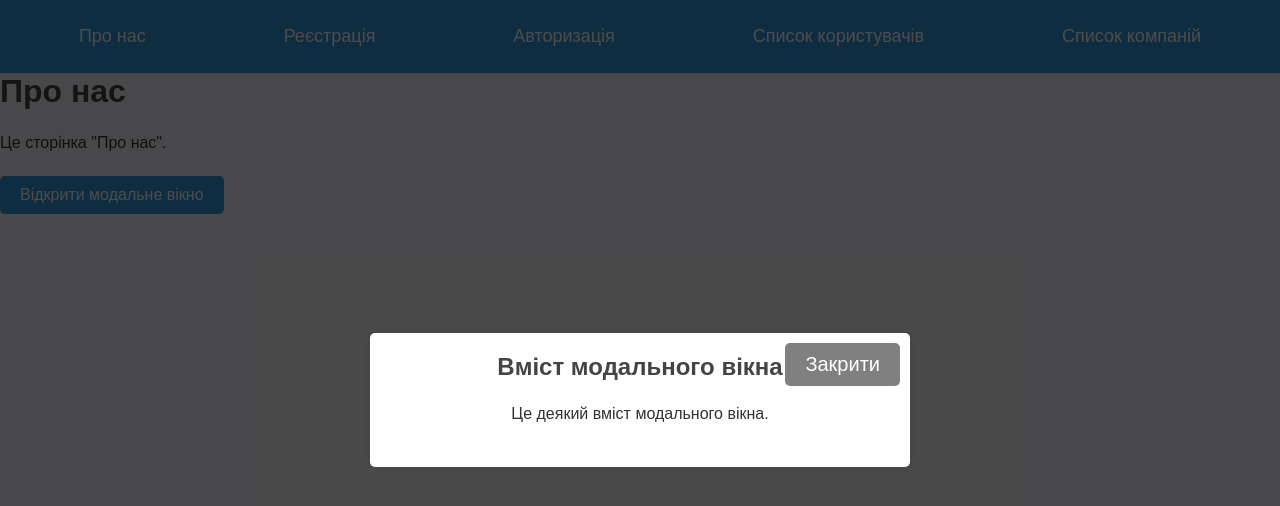
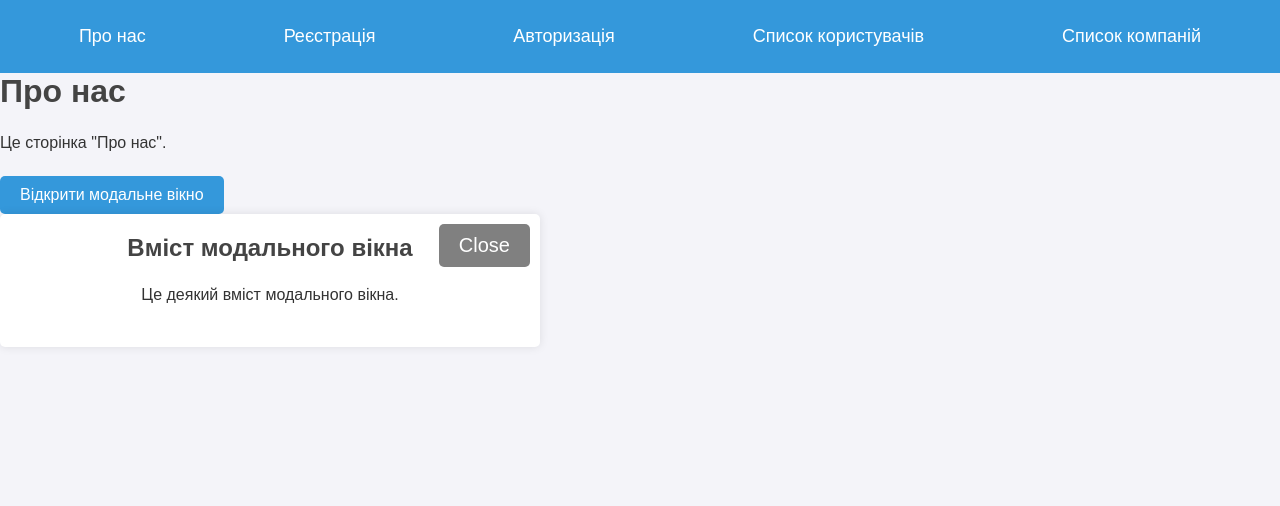
Before and after one commit to Mizhik/intership_front, a React (Vite) app: page / in a window 1280 px wide. Both pictures are taken after a click on the button "Відкрити модальне вікно". Shown: the top 506 px of the page. Built offline with nearby package versions, Linux system fonts and the light colour scheme.

Commit message:
add portal, add folders

```diff
--- a/index.html
+++ b/index.html
@@ -1,4 +1,4 @@
-<!doctype html>
+<!DOCTYPE html>
 <html lang="en">
   <head>
     <meta charset="UTF-8" />
@@ -7,6 +7,7 @@
   </head>
   <body>
     <div id="root"></div>
+    <div id="modal"></div>
     <script type="module" src="/src/main.tsx"></script>
   </body>
 </html>
--- a/src/pages/Modal/Modal.tsx
+++ b/src/pages/Modal/Modal.tsx
@@ -1,23 +1,23 @@
 import { ReactNode } from "react"
-import "./Modal.css" // Припустимо, що у вас є базові стилі для модального вікна
+import "./Modal.css"
+import { createPortal } from "react-dom"
 
-interface ModalProps {
+export interface ModalProps {
   isOpen: boolean
   onClose: () => void
   children: ReactNode
 }
 
-const Modal = ({ isOpen, onClose, children }: ModalProps) => {
-  if (!isOpen) return null
+export default function Modal({ isOpen, onClose, children }: ModalProps) {
+  const element = document.querySelector("#modal")
 
-  return (
-    <div className="modal-backdrop">
-      <div className="modal">
-        <button onClick={onClose}>Закрити</button>
-        {children}
-      </div>
-    </div>
-  )
+  return element && isOpen
+    ? createPortal(
+        <div className="modal">
+          <div>{children}</div>
+          <button onClick={onClose}>Close</button>
+        </div>,
+        element
+      )
+    : null
 }
-
-export default Modal
--- a/src/pages/UserAuthorization.tsx
+++ b/src/pages/UserAuthorization/UserAuthorization.tsx
@@ -4,7 +4,6 @@ const UserAuthorization = () => {
     <div>
       <h1>Авторизація користувача</h1>
       <form>
-        {/* Макетні поля форми */}
         <input type="text" placeholder="Ім'я користувача" />
         <input type="password" placeholder="Пароль" />
         <button type="submit">Увійти</button>
```
Also changed, not shown: src/App.tsx (+6 -6 lines), src/pages/CompanyProfile/CompanyProfile.tsx (renamed from src/pages/CompanyProfile.tsx), src/pages/ListOfCompanies/ListOfCompanies.tsx (renamed from src/pages/ListOfCompanies.tsx), src/pages/ListOfUsers/ListOfUsers.tsx (renamed from src/pages/ListOfUsers.tsx), src/pages/UserProfile/UserProfile.tsx (renamed from src/pages/UserProfile.tsx), src/pages/UserRegistration/UserRegistration.tsx (renamed from src/pages/UserRegistration.tsx).
